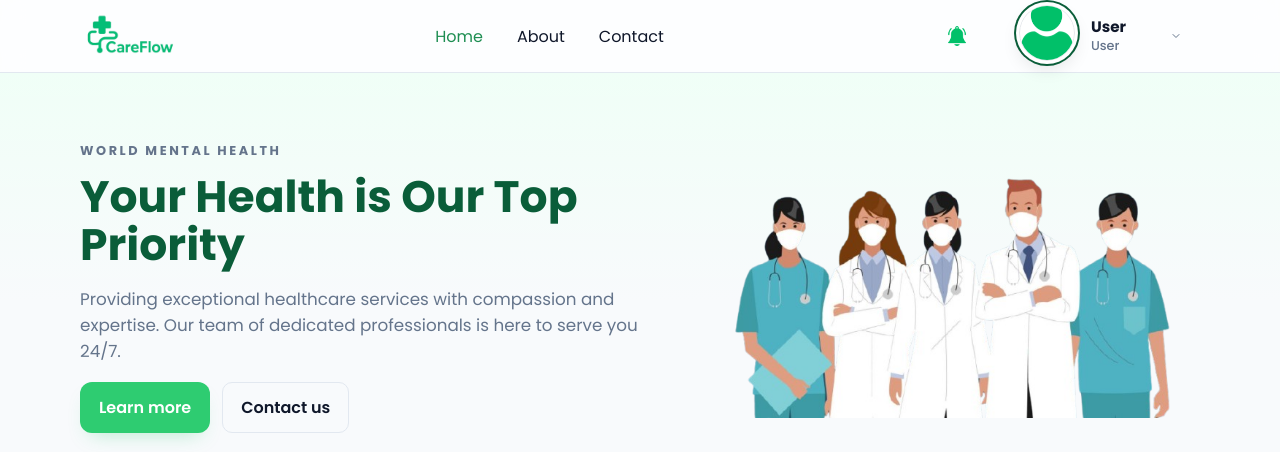
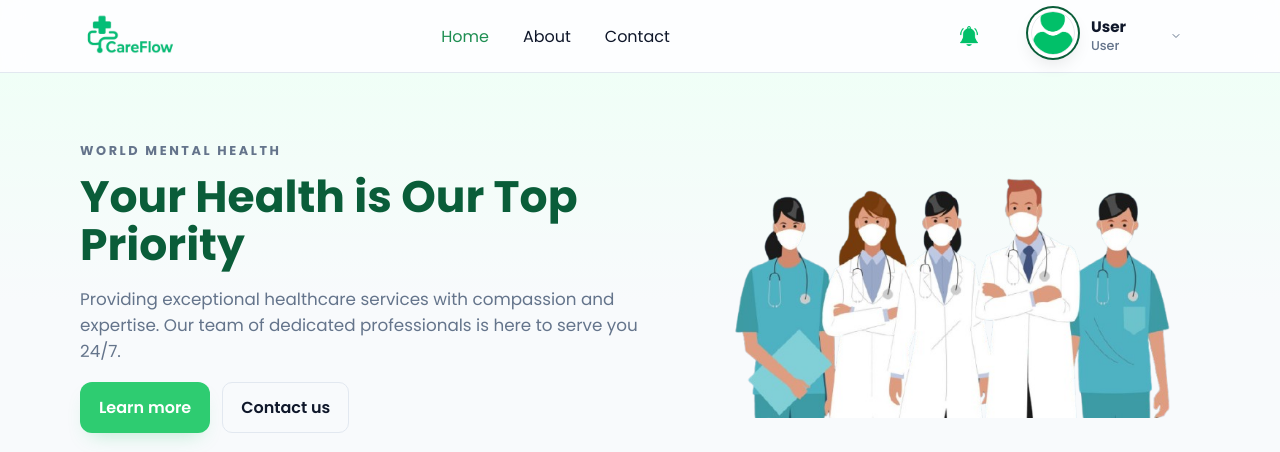
Before and after one commit to Ashira-hub/careflow-websystem, a PHP site: page /capstone/index.php in a window 1280 px wide. Shown: the top 452 px of the page. Run offline with PHP 8.4, Linux system fonts and the light colour scheme; the visitor is signed in with stand-in values (Sample User, id 1).

Commit message:
updated profile avatar

```diff
--- a/capstone/includes/header.php
+++ b/capstone/includes/header.php
@@ -257,7 +257,7 @@ try {
             <div style="display:flex;align-items:center;gap:16px;">
               <!-- Profile Avatar -->
               <div style="position:relative;">
-                <a href="/capstone/templates/doctor/doctor_profile.php" class="btn btn-ghost" style="display:inline-flex;align-items:center;justify-content:center;width:56px;height:56px;border:none;border-radius:50%;background:#ffffff;transition:all 0.3s ease;overflow:hidden;box-shadow:0 0 0 3px #ffffff, 0 0 0 5px #0a5d39, 0 8px 18px rgba(0,0,0,0.10);padding:0;line-height:0;">
+                <a href="/capstone/templates/doctor/doctor_profile.php" class="btn btn-ghost" style="display:inline-flex;align-items:center;justify-content:center;width:44px;height:44px;border:none;border-radius:50%;background:#ffffff;transition:all 0.3s ease;overflow:hidden;box-shadow:0 0 0 3px #ffffff, 0 0 0 5px #0a5d39, 0 8px 18px rgba(0,0,0,0.10);padding:0;line-height:0;">
                   <?php $hdrAvatar = trim((string)($_SESSION['user']['avatar_uri'] ?? '')); ?>
                   <?php if ($hdrAvatar !== ''): ?>
                     <?php $hdrV = isset($_SESSION['user']['avatar_last_edited']) && $_SESSION['user']['avatar_last_edited'] !== '' ? ('?v=' . urlencode((string)$_SESSION['user']['avatar_last_edited'])) : ''; ?>
```
